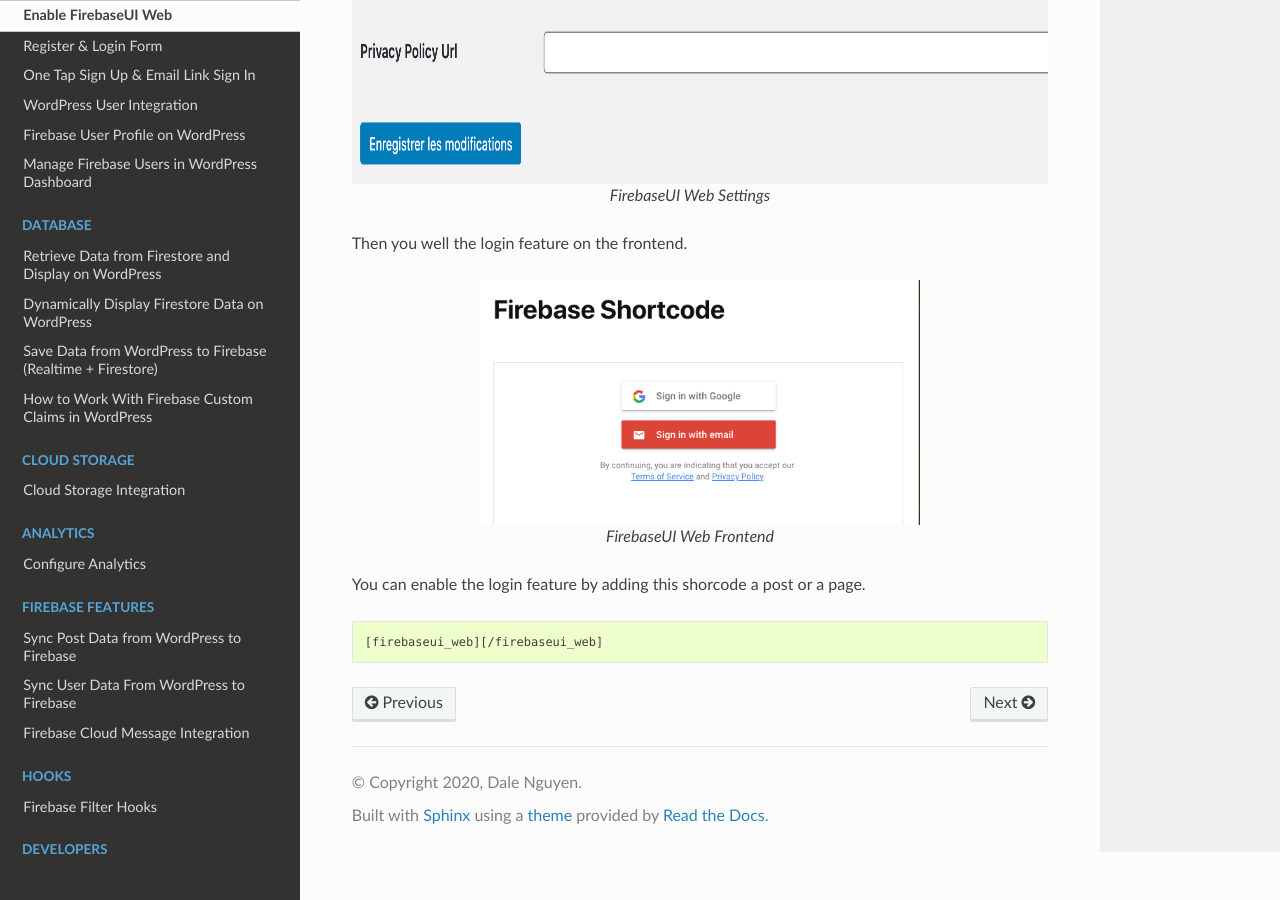
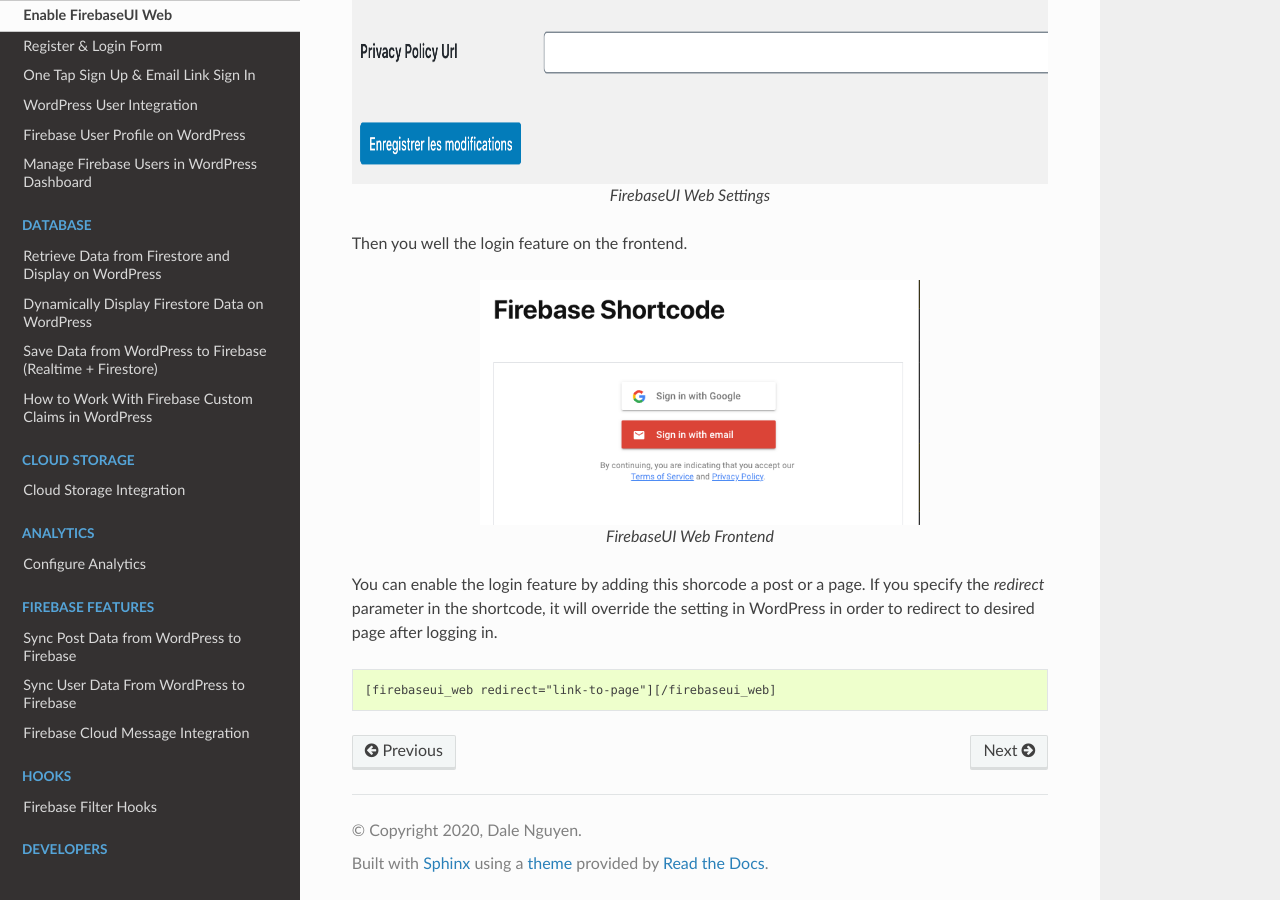
Before and after one commit to dalenguyen/firebase-wordpress-docs, a Sphinx documentation site: the page built from docs/auth/work-with-firebaseui-web.rst, in a window 1280 px wide and 900 px high, scrolled down 1622 px. Built offline with Sphinx 7.4.7 and the Read the Docs theme 2.0.0, drawn with Linux system fonts in a browser that asks for light colours.

Commit message:
Added redirect guide for firebaseui web

```diff
--- a/docs/auth/wordpress-user-integration.rst
+++ b/docs/auth/wordpress-user-integration.rst
@@ -45,7 +45,7 @@
 .. code-block:: php
 
     // Login, Register through FirebaseUI Web
-    [firebaseui_web][/firebaseui_web]
+    [firebaseui_web redirect='link-to-page'][/firebaseui_web]
 
 .. figure:: /images/auth/wp-new-login-url.png
     :scale: 70%
--- a/docs/auth/work-with-firebaseui-web.rst
+++ b/docs/auth/work-with-firebaseui-web.rst
@@ -40,8 +40,8 @@
 
     FirebaseUI Web Frontend
 
-You can enable the login feature by adding this shorcode a post or a page.
+You can enable the login feature by adding this shorcode a post or a page. If you specify the `redirect` parameter in the shortcode, it will override the setting in WordPress in order to redirect to desired page after logging in.
 
 .. code-block:: php
 
-    [firebaseui_web][/firebaseui_web]
+    [firebaseui_web redirect="link-to-page"][/firebaseui_web]
--- a/docs/intro/shortcode-list.rst
+++ b/docs/intro/shortcode-list.rst
@@ -31,8 +31,9 @@
 .. code-block:: php
 
     // Login, Register through FirebaseUI Web
+    // redirect parameter is optional
 
-    [firebaseui_web][/firebaseui_web]
+    [firebaseui_web redirect="link-to-page"][/firebaseui_web]
 
 .. code-block:: php
 
```
